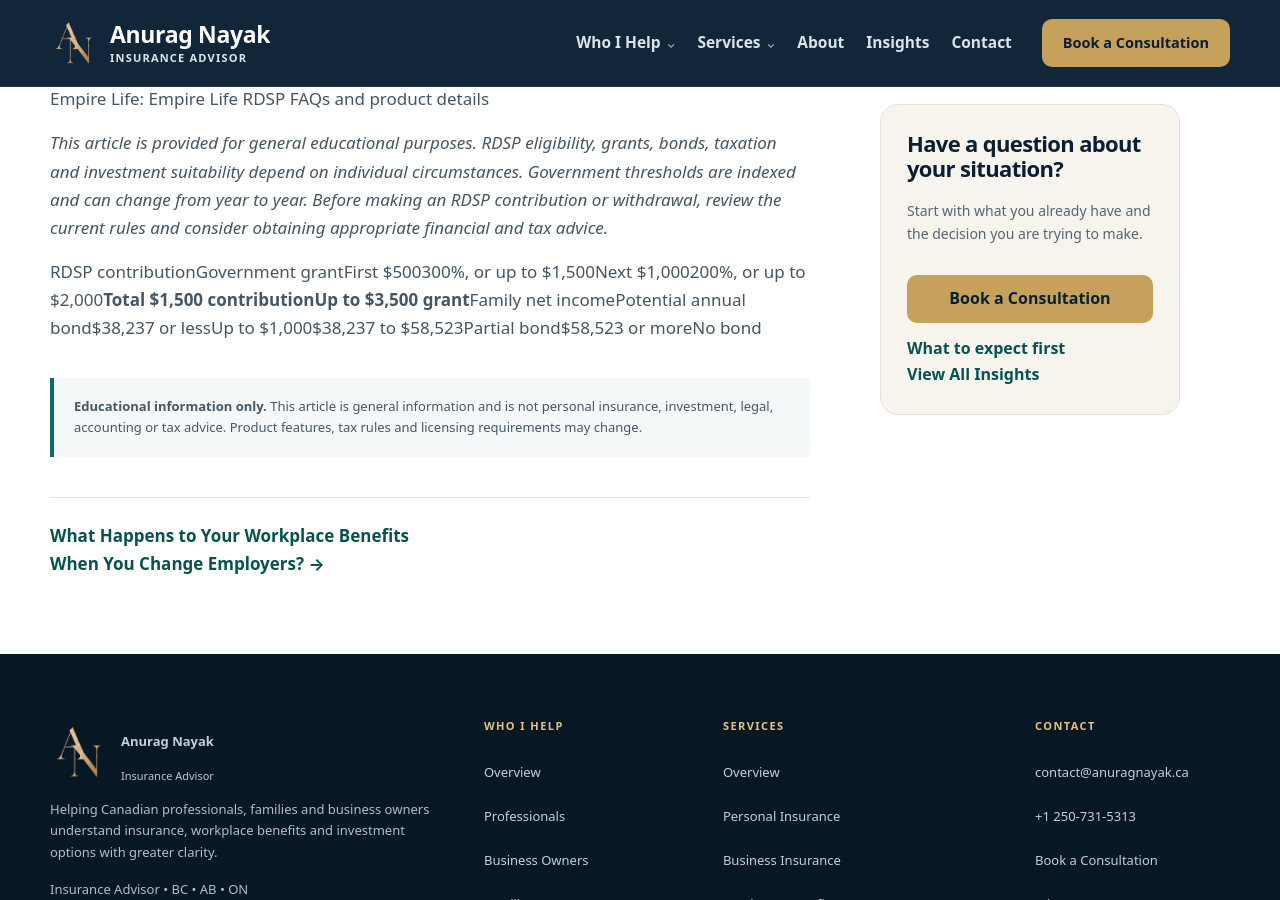
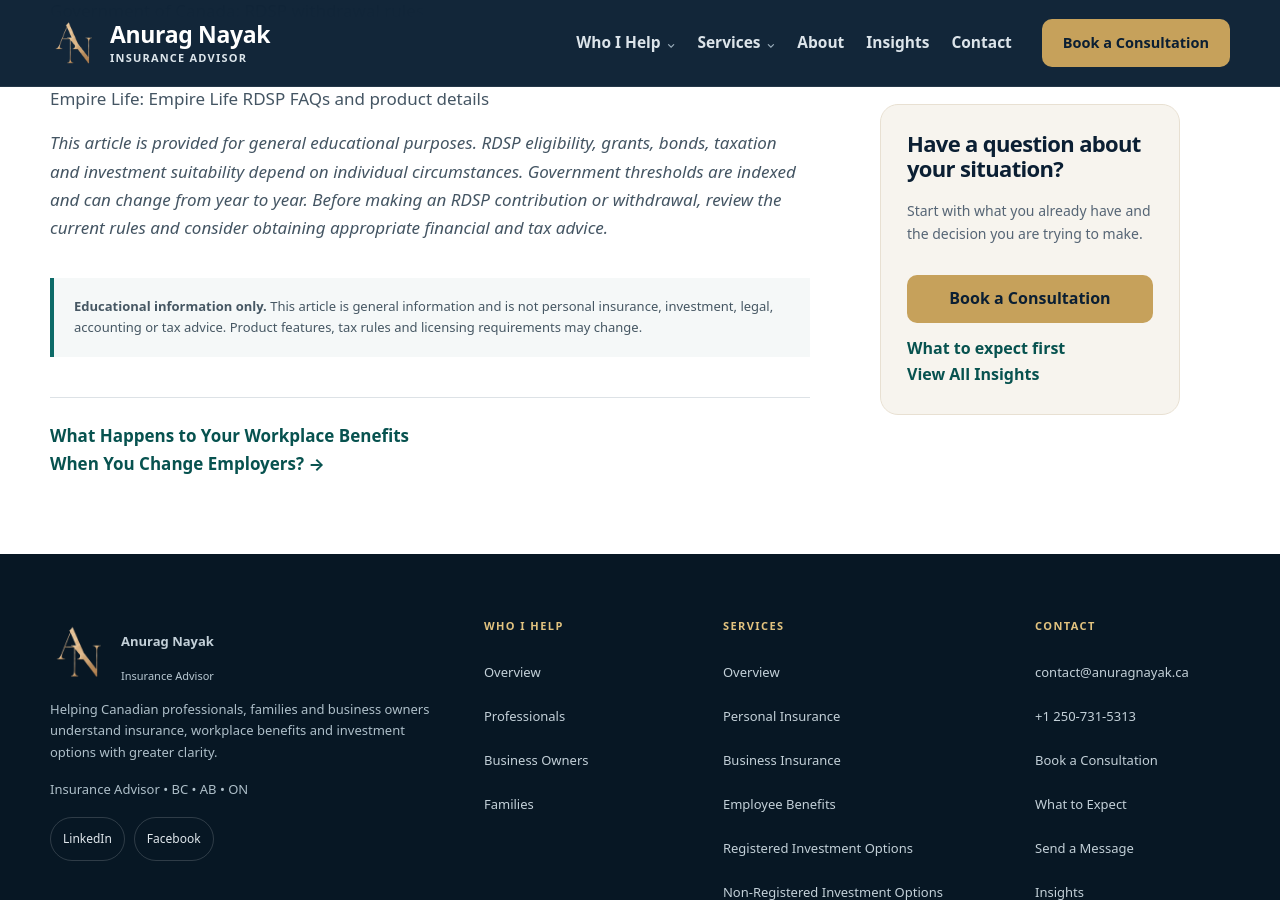
Before and after one commit to anuragnayakca/anuragnayak-preview, a Jekyll site: the page built from _posts/2026-08-31-rdsp-in-canada-a-powerful-savings-plan-many-eligible-families-may-be-missing.md, in a window 1280 px wide and 900 px high, scrolled down 8785 px. Built offline with Jekyll 4.4.1, drawn with Linux system fonts in a browser that asks for light colours.

Commit message:
Update Article “2026-08-31-rdsp-in-canada-a-powerful-savings-plan-many-eligible-families-may-be-missing”

```diff
--- a/_posts/2026-08-31-rdsp-in-canada-a-powerful-savings-plan-many-eligible-families-may-be-missing.md
+++ b/_posts/2026-08-31-rdsp-in-canada-a-powerful-savings-plan-many-eligible-families-may-be-missing.md
@@ -265,5 +265,3 @@
 Empire Life: [Empire Life RDSP FAQs and product details](https://www.empire.ca/rdsp-faq?utm_source=chatgpt.com)
 
 *This article is provided for general educational purposes. RDSP eligibility, grants, bonds, taxation and investment suitability depend on individual circumstances. Government thresholds are indexed and can change from year to year. Before making an RDSP contribution or withdrawal, review the current rules and consider obtaining appropriate financial and tax advice.*
-
-RDSP contributionGovernment grantFirst $500300%, or up to $1,500Next $1,000200%, or up to $2,000**Total $1,500 contributionUp to $3,500 grant**Family net incomePotential annual bond$38,237 or lessUp to $1,000$38,237 to $58,523Partial bond$58,523 or moreNo bond
```
